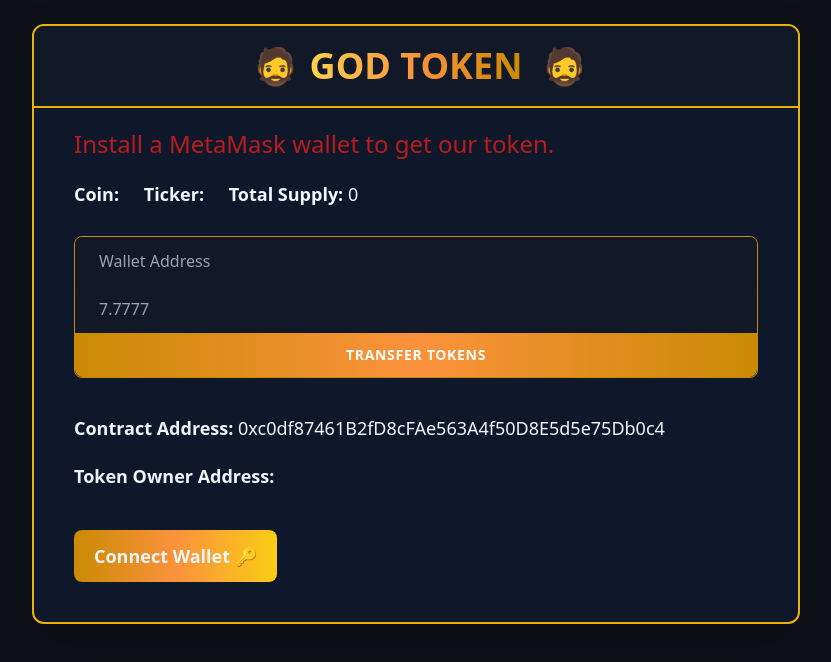
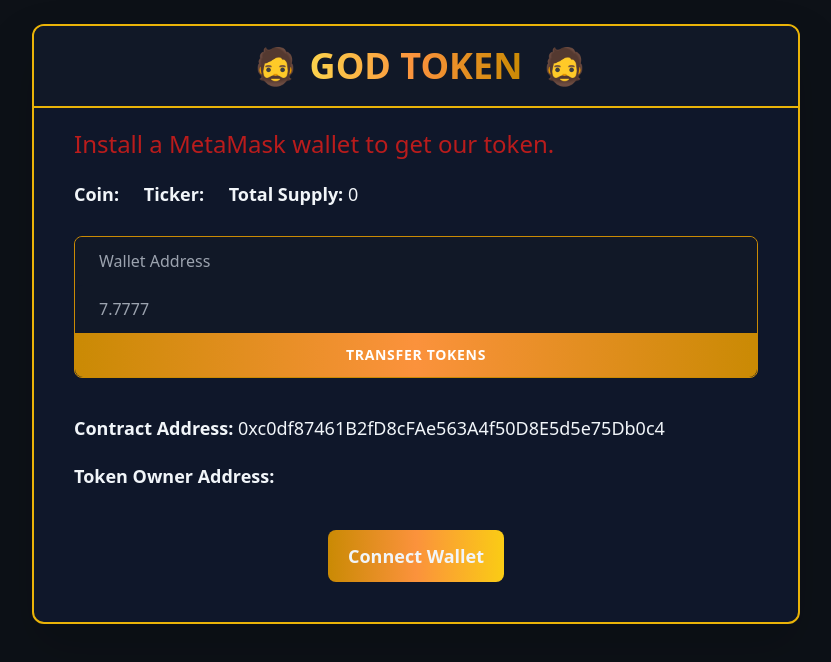
Before and after one commit to AdwitM/God-Token, a React (Create React App) app in the folder frontend/: page / in a window 1280 px wide. Shown: the top 662 px of the page, without its empty margins (224-1055 px from the left). Built offline with nearby package versions, Linux system fonts and the light colour scheme.

Commit message:
Update App.js

```diff
--- a/frontend/src/App.js
+++ b/frontend/src/App.js
@@ -234,10 +234,12 @@
           <p><span className="font-bold">Token Owner Address: </span>{tokenOwnerAddress}</p>
         </div>
         <div className="mt-5">
-          {isWalletConnected && <p><span className="font-bold">Your Wallet Address: </span>{yourWalletAddress}</p>}
-          <button className="btn-connect" onClick={checkIfWalletIsConnected}>
-            {isWalletConnected ? "Wallet Connected 🔒" : "Connect Wallet 🔑"}
-          </button>
+          <center>
+            {isWalletConnected && <p><span className="font-bold">Your Wallet Address: </span>{yourWalletAddress}</p>}
+            <button className="btn-connect" onClick={checkIfWalletIsConnected}>
+              {isWalletConnected ? "Wallet Connected" : "Connect Wallet"}
+            </button>
+          </center>
         </div>
 
       </section>
```
